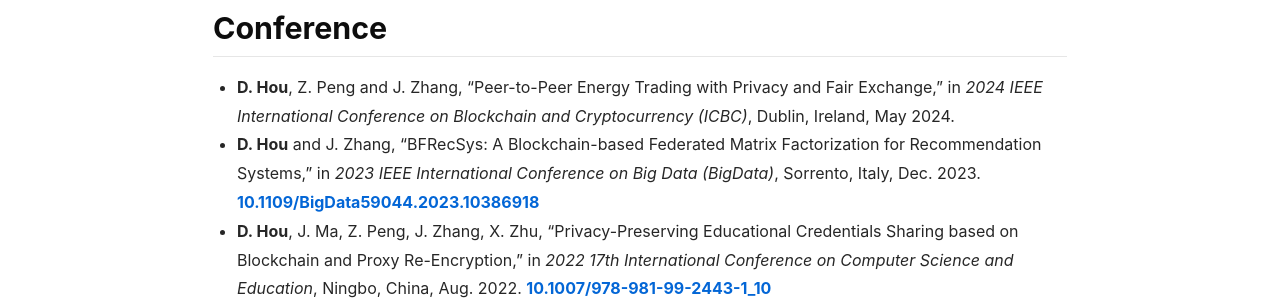
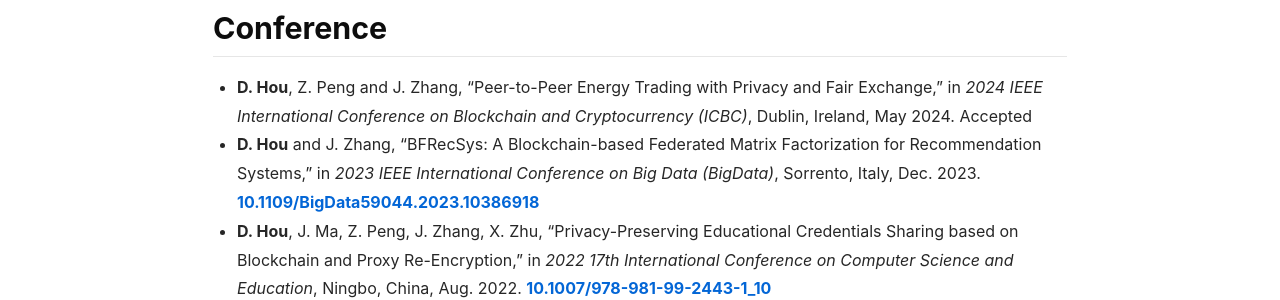
Before and after one commit to Donkequan/Donkequan.github.io, a Jekyll site: the page built from publication.md, in a window 1280 px wide. Shown: the part 215-515 px from the top of the page. Built offline with Jekyll 4.4.1, drawn with Linux system fonts in a browser that asks for light colours; nearby versions of some CDN libraries; our own code applies the rules of GitHub Pages for plain Markdown files.

Commit message:
Update publication.md

```diff
--- a/publication.md
+++ b/publication.md
@@ -9,7 +9,7 @@
 ---
 
 ## Conference
-- **D. Hou**, Z. Peng and J. Zhang, "Peer-to-Peer Energy Trading with Privacy and Fair Exchange," in *2024 IEEE International Conference on Blockchain and Cryptocurrency (ICBC)*, Dublin, Ireland, May 2024.
+- **D. Hou**, Z. Peng and J. Zhang, "Peer-to-Peer Energy Trading with Privacy and Fair Exchange," in *2024 IEEE International Conference on Blockchain and Cryptocurrency (ICBC)*, Dublin, Ireland, May 2024. Accepted
 - **D. Hou** and J. Zhang, "BFRecSys: A Blockchain-based Federated Matrix Factorization for Recommendation Systems," in *2023 IEEE International Conference on Big Data (BigData)*, Sorrento, Italy, Dec. 2023. [10.1109/BigData59044.2023.10386918](https://doi.org/10.1109/BigData59044.2023.10386918)
 - **D. Hou**, J. Ma, Z. Peng, J. Zhang, X. Zhu, "Privacy-Preserving Educational Credentials Sharing based on
   Blockchain and Proxy Re-Encryption," in *2022 17th International Conference on Computer Science
```
